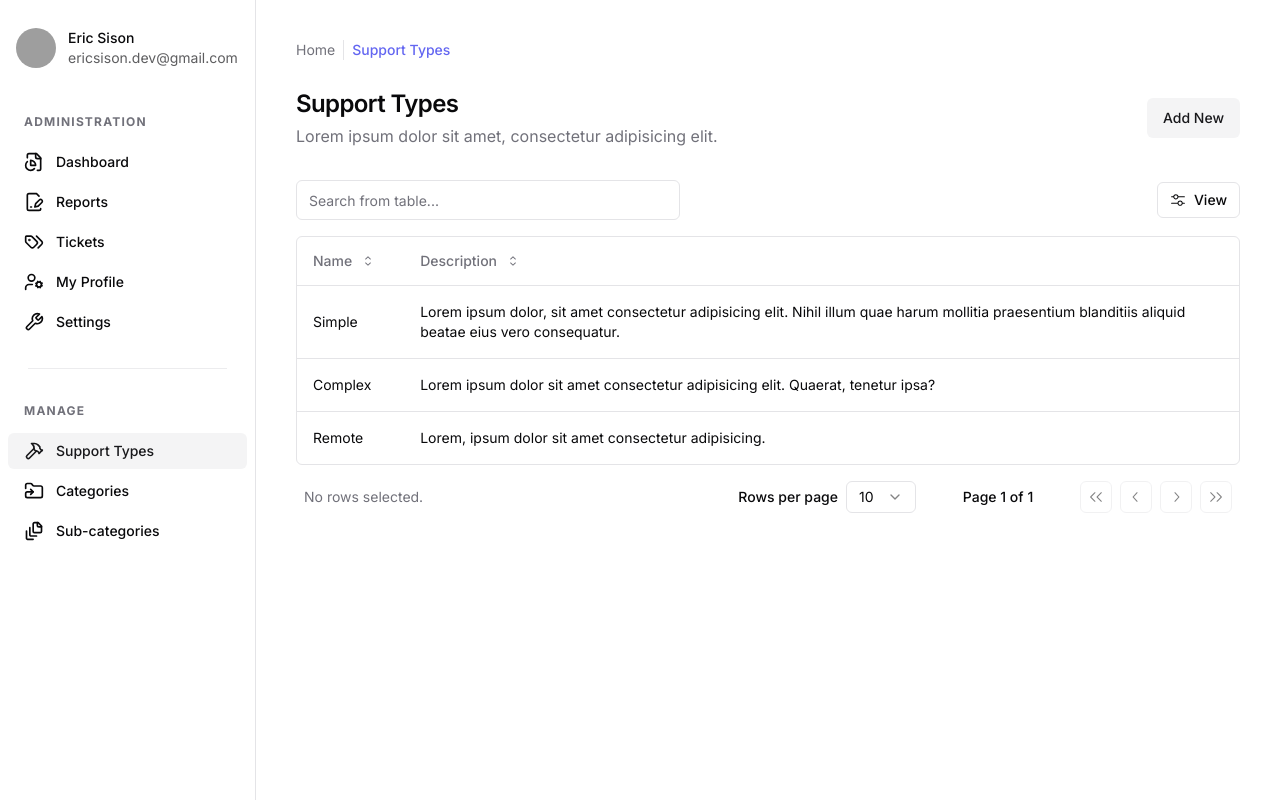
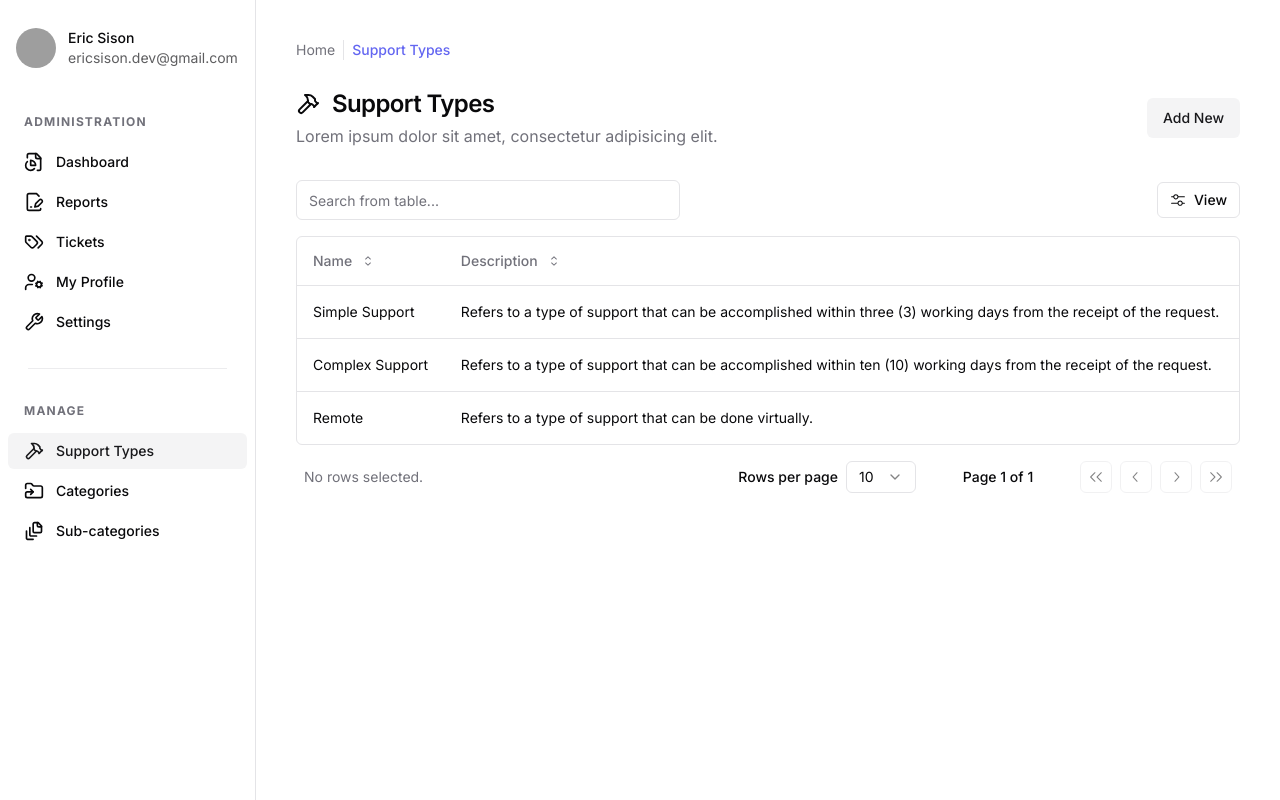
Before and after one commit to eric-sison/ssms-app, a Next.js app: page /support-types in a window 1280 px wide. Built offline with nearby package versions, Linux system fonts and the light colour scheme; grey boxes are pictures that could not be loaded.

Commit message:
modified mock data and added icon in the page heading

```diff
--- a/src/app/(main)/support-types/page.tsx
+++ b/src/app/(main)/support-types/page.tsx
@@ -2,6 +2,7 @@ import { PageHeading } from "@/components/features/PageHeading";
 import { SupportTypesDataTable } from "@/components/features/SupportTypesDataTable";
 import { AddSupportTypeModal } from "@/components/features/AddSupportTypeModal";
 import { BreadCrumbs, BreadCrumbsLink } from "@/components/ui/BreadCrumbs";
+import { Hammer } from "lucide-react";
 
 //TODO: remove this sample data
 export type SupportType = {
@@ -12,21 +13,22 @@ export type SupportType = {
 
 const data: SupportType[] = [
   {
-    displayName: "Simple",
+    displayName: "Simple Support",
     description:
-      "Lorem ipsum dolor, sit amet consectetur adipisicing elit. Nihil illum quae harum mollitia praesentium blanditiis aliquid beatae eius vero consequatur.",
+      "Refers to a type of support that can be accomplished within three (3) working days from the receipt of the request.",
     createdAt: new Date(),
   },
 
   {
-    displayName: "Complex",
-    description: "Lorem ipsum dolor sit amet consectetur adipisicing elit. Quaerat, tenetur ipsa?",
+    displayName: "Complex Support",
+    description:
+      "Refers to a type of support that can be accomplished within ten (10) working days from the receipt of the request.",
     createdAt: new Date(),
   },
 
   {
     displayName: "Remote",
-    description: "Lorem, ipsum dolor sit amet consectetur adipisicing.",
+    description: "Refers to a type of support that can be done virtually.",
     createdAt: new Date(),
   },
 ];
@@ -44,6 +46,7 @@ export default function SupportTypes() {
         <section className="flex justify-between">
           <PageHeading
             title="Support Types"
+            icon={<Hammer />}
             subtitle="Lorem ipsum dolor sit amet, consectetur adipisicing elit."
           />
 
```
